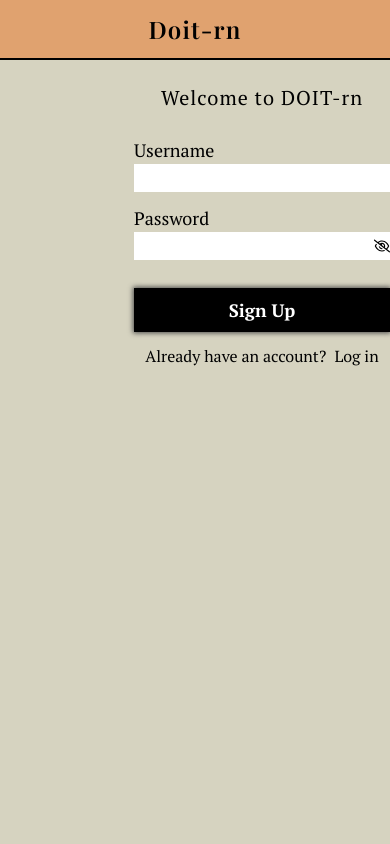
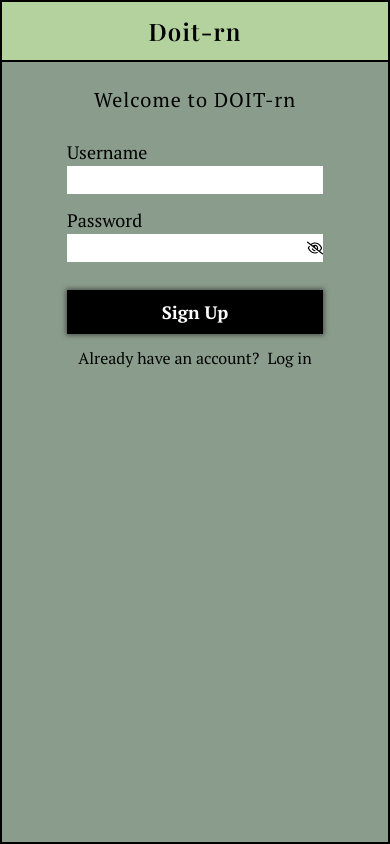
Before and after one commit to nxn404-n/doit-rn, a React (Vite) app: page / in a window 390 px wide. Built offline with nearby package versions, Linux system fonts and the light colour scheme; a web font is replaced by a local one.

Commit message:
Add responsive designs

```diff
--- a/src/App.jsx
+++ b/src/App.jsx
@@ -31,7 +31,7 @@ function App() {
   }, [loggedIn]);
 
   return (
-    <div className="flex h-full w-full flex-col items-center justify-center bg-[#D6D3C0]">
+    <div className="flex h-full w-full flex-col items-center justify-center bg-[#D6D3C0] sm:w-3/4 sm:h-4/5 border-black border-2">
       <Navbar />
       {/* className="bg-[#FAEBD7] w-3/4 h-4/5" apply this in desktop mode */}
       <div className="flex h-full w-full gap-6">
--- a/src/components/AccountCenter.jsx
+++ b/src/components/AccountCenter.jsx
@@ -24,7 +24,7 @@ const AccountCenter = ({ setLoggedIn, setSignUp, loggedIn, showTodo }) => {
     <>
       {loggedIn && !showTodo && (
         <div className="pt-3 flex flex-col gap-3">
-          <h2 className="text-xl">Account Center</h2>
+          <h2 className="text-xl border-b-2 border-black px-4">Account Center</h2>
 
           <div className="text-lg flex flex-col gap-1">
             <p>Username: {accName}</p>
--- a/src/components/Authentication.jsx
+++ b/src/components/Authentication.jsx
@@ -12,7 +12,7 @@ const Authentication = ({ setLoggedIn, signUp, setSignUp, setShowTodo }) => {
   }
 
   return (
-    <div className="mt-6 flex h-96 w-full flex-col items-center gap-3">
+    <div className="pt-6 flex w-full h-full flex-col items-center gap-3 bg-[#8A9C8C]">
       <h1 className="mb-3 text-xl tracking-wider">Welcome to DOIT-rn</h1>
 
       {/* Showes diff content according to the signUp state */}
--- a/src/components/Navbar.jsx
+++ b/src/components/Navbar.jsx
@@ -1,6 +1,6 @@
 const Navbar = () => {
   return (
-    <div className="flex h-16 w-full items-center justify-center border-b-2 border-black font-playfair text-2xl font-semibold tracking-wider bg-[#E0A26F]">
+    <div className="flex h-16 w-full items-center justify-center border-b-2 border-black font-playfair text-2xl font-semibold tracking-wider bg-[#B4D29D]">
       <h1>Doit-rn</h1>
     </div>
   );
--- a/src/components/TodoList.jsx
+++ b/src/components/TodoList.jsx
@@ -52,9 +52,9 @@ const TodoList = ({ loggedIn }) => {
   }
 
   return (
-    <div className="pt-3 pr-3 w-full">
+    <>
       {loggedIn && (
-        <div className="flex flex-col gap-2">
+        <div className="flex flex-col gap-2 pt-3 pr-3 w-full">
           <h2 className="text-xl font-semibold">To-Do</h2>
 
           {/* Todo input */}
@@ -65,7 +65,7 @@ const TodoList = ({ loggedIn }) => {
               value={input}
               onChange={(e) => setInput(e.target.value)}
             />
-            <button className="addTodo bg-[#719F9D] px-2 py-1 max-w-32" onClick={addTodo}>
+            <button className="addTodo bg-[#719F9D] px-2 py-1 max-w-32 sm:text-lg" onClick={addTodo}>
               Add todo
             </button>
           </div>
@@ -83,7 +83,7 @@ const TodoList = ({ loggedIn }) => {
           </div>
         </div>
       )}
-    </div>
+    </>
   );
 };
 TodoList.propTypes = {
--- a/src/index.css
+++ b/src/index.css
@@ -3,7 +3,7 @@
 @tailwind utilities;
 
 body {
-  @apply bg-[#1E1E1E] overflow-hidden font-pt;
+  @apply bg-[#715459] overflow-hidden font-pt;
 }
 
 .sideBar-btn-icon {
```
